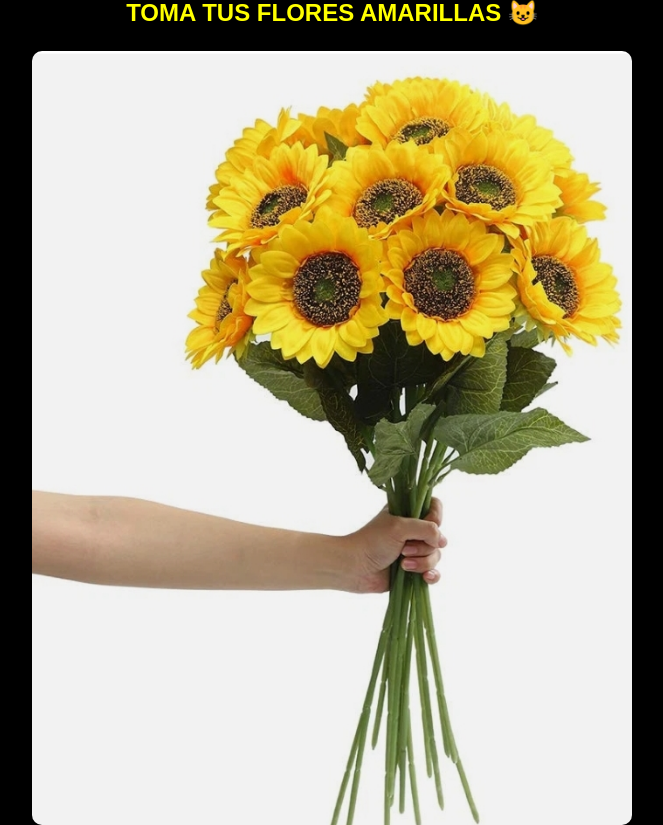
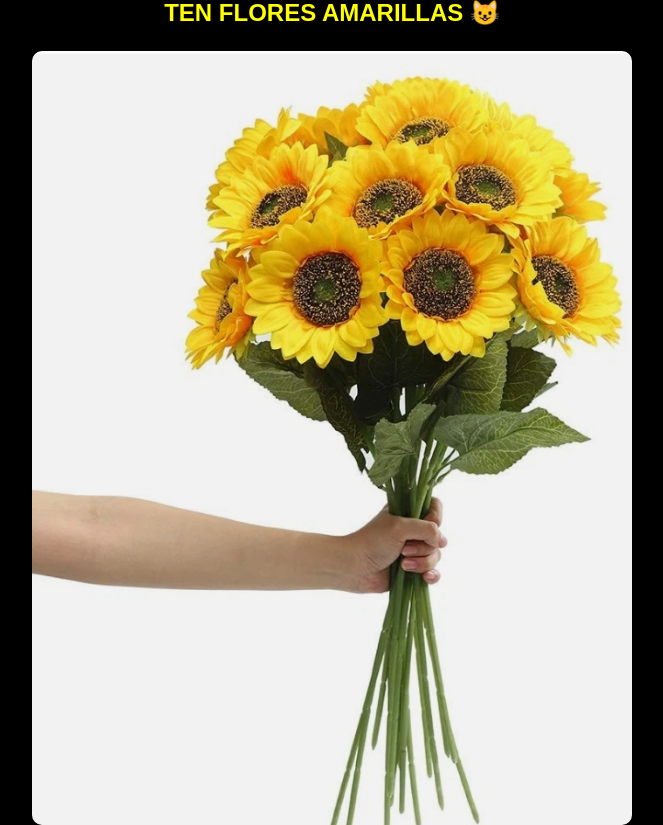
Before and after one commit to 227700-JDM/Holaa-github.com, a plain HTML site: page index.html in a window 1280 px wide. Both pictures are taken after a click on the button "Haga Clic Aqui". Shown: the whole page, without its empty margins (308-971 px from the left). Drawn offline with Linux system fonts and the light colour scheme.

Commit message:
Update index.html

```diff
--- a/index.html
+++ b/index.html
@@ -84,7 +84,7 @@
     </div>
 
     <div id="pantalla2">
-      <p>TOMA TUS FLORES AMARILLAS 😺</p>
+      <p>TEN FLORES AMARILLAS 😺</p>
         <img id="flores" src="Screenshot_20250322_150103.jpg" alt="Flores Amarillas">
     </div>
 
```
